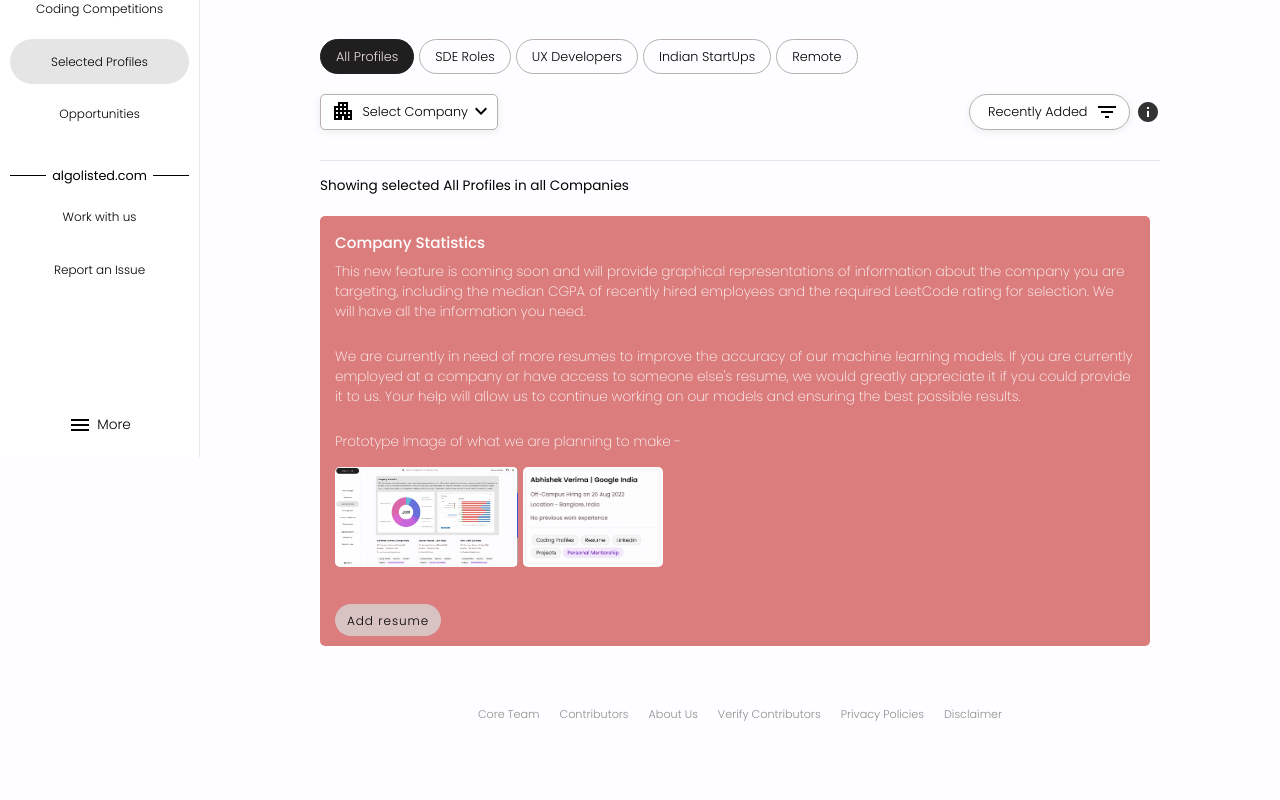
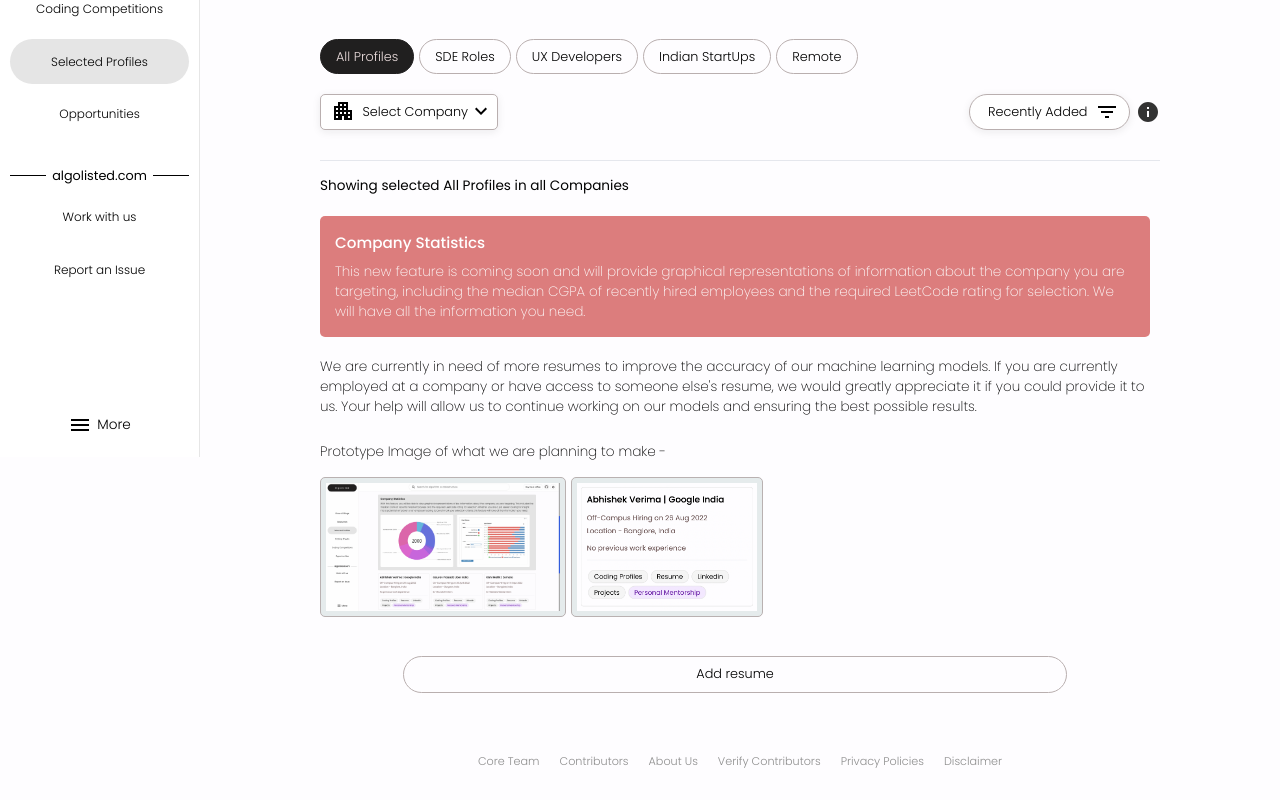
Before and after one commit to Algolisted-Org/AlgoListed, a React (Create React App) app in the folder client/: page /selected-profiles in a window 1280 px wide. Shown: the part 343-1143 px from the top of the page. Before the commit the page ends 1096 px from the top, so only its background shows below. Built offline with nearby package versions, Linux system fonts and the light colour scheme; a web font is replaced by a local one.

Commit message:
selected profiles updated

```diff
--- a/client/public/index.html
+++ b/client/public/index.html
@@ -14,8 +14,8 @@
   <meta name="google" content="notranslate">
   <meta name="author" content="Atanu Nayak">
 
-  <link rel="icon" href="Blue-app-logo-headway.png" />
-  <link rel="apple-touch-icon" href="Blue-app-logo-headway.png" />
+  <link rel="icon" href="https://github.com/Nayaker/AlgoListed/blob/main/client/public/logo.png?raw=true" />
+  <link rel="apple-touch-icon" href="https://github.com/Nayaker/AlgoListed/blob/main/client/public/logo.png?raw=true" />
   <link rel="manifest" href="%PUBLIC_URL%/manifest.json" />
   <title>AlgoListed - Get organized listed information | Open Source</title>
   <!-- Google tag (gtag.js) -->
--- a/client/src/Screen/SelectedProfiles.js
+++ b/client/src/Screen/SelectedProfiles.js
@@ -76,7 +76,10 @@ const SelectedProfiles = () => {
         <div className="cc-middle-content">
           <h1 className='main-heading'>Selected Profiles <div className="head-tag">coming soon</div> </h1>
           <p className="heading-supporter">
-            Our website materials are written in a straightforward style without the use of jargon or unnecessary details. We provide just enough information for first-time readers or those who want to quickly review the subject, as we believe that learning a new language should not be like studying from a dictionary.
+            Here you can see all the resumes that recently got shortlisted for a specific company. You can also read that person's
+            interview experience with that particular company or fix a one-on-one google meet to ask queries. This can be helpful
+            for those who want to know what kind of resumes or skills they need to build in order to be selected for a particular
+            company.
           </p>
           <div className="message">
             <div className="icon"></div>
@@ -132,7 +135,9 @@ const SelectedProfiles = () => {
               <div className="desc">
                 This new feature is coming soon and will provide graphical representations of information about the company you are targeting, including the median CGPA of recently hired employees and the required LeetCode rating for selection. We will have all the information you need.
               </div>
-              <br />
+            </CompanyStatistics>
+
+            <TempDoc>
               <div className="desc">
                 We are currently in need of more resumes to improve the accuracy of our machine learning models. If you are currently employed at a company or have access to someone else's resume, we would greatly appreciate it if you could provide it to us. Your help will allow us to continue working on our models and ensuring the best possible results.
               </div>
@@ -144,10 +149,10 @@ const SelectedProfiles = () => {
               <img src={sampleImage2} alt="" onClick={() => {setImageValue(sampleImage2); setShowImageModel(true);} }/>
               <div className="small-gap"></div>
               <br />
-              <a href="" className='take-data'>
+              <a href="https://forms.gle/oLPuSXBuxCjLZjiYA" target={"_blank"} className='take-data'>
                 Add resume
               </a>
-            </CompanyStatistics>
+            </TempDoc>
 
 
             {
@@ -565,6 +570,66 @@ const CompanyStatistics = styled.div`
     }
 `
 
+const TempDoc = styled.div`
+    width: 98%;
+    border-radius: 5px;
+    /* background-color: #dc7d7d; */
+    margin: 20px 0 10px 0;
+    /* padding: 15px; */
+
+    img{
+      margin-top: 15px;
+      /* width: 100%; */
+      height: 140px;
+      background-color: #e5ebec;
+      padding: 5px;
+      border: 1px solid #b9b1b1;
+      border-radius: 5px;
+      margin-right: 5px;
+      cursor: pointer;
+    }
+
+    .topic-heading{
+      font-weight: 500;
+      font-size: 0.95rem;
+      margin-bottom: 7.5px;
+    }
+
+    .desc{
+      font-weight: 200;
+      font-size: 0.85rem;
+    }
+
+    .take-data {
+      width: 400px;
+      width: 80%;
+      height: 36.5px;
+      display: grid;
+      place-items: center;
+      /* padding: 7.5px 115px; */
+      font-size: 0.8rem;
+      border: 1px solid #b9afaf;
+      border-radius: 500px;
+      margin: auto;
+      font-weight: 300;
+      color: inherit;
+      text-decoration: none;
+
+
+      &:hover {
+        border-color: #201f1f;
+        background-color: #201f1f;
+        color: #ebdddd;
+        transition-duration: 250ms;
+        cursor: pointer;
+      }
+    }
+
+    @media only screen and (max-width: 1370px){
+      width: calc(100% - 10px);
+    }
+`
+
 const ShowImage = styled.div`
   position: fixed;
   z-index: 100;
```
Also changed, not shown: client/public/logo.png (renamed from client/public/Blue-app-logo-headway.png).
